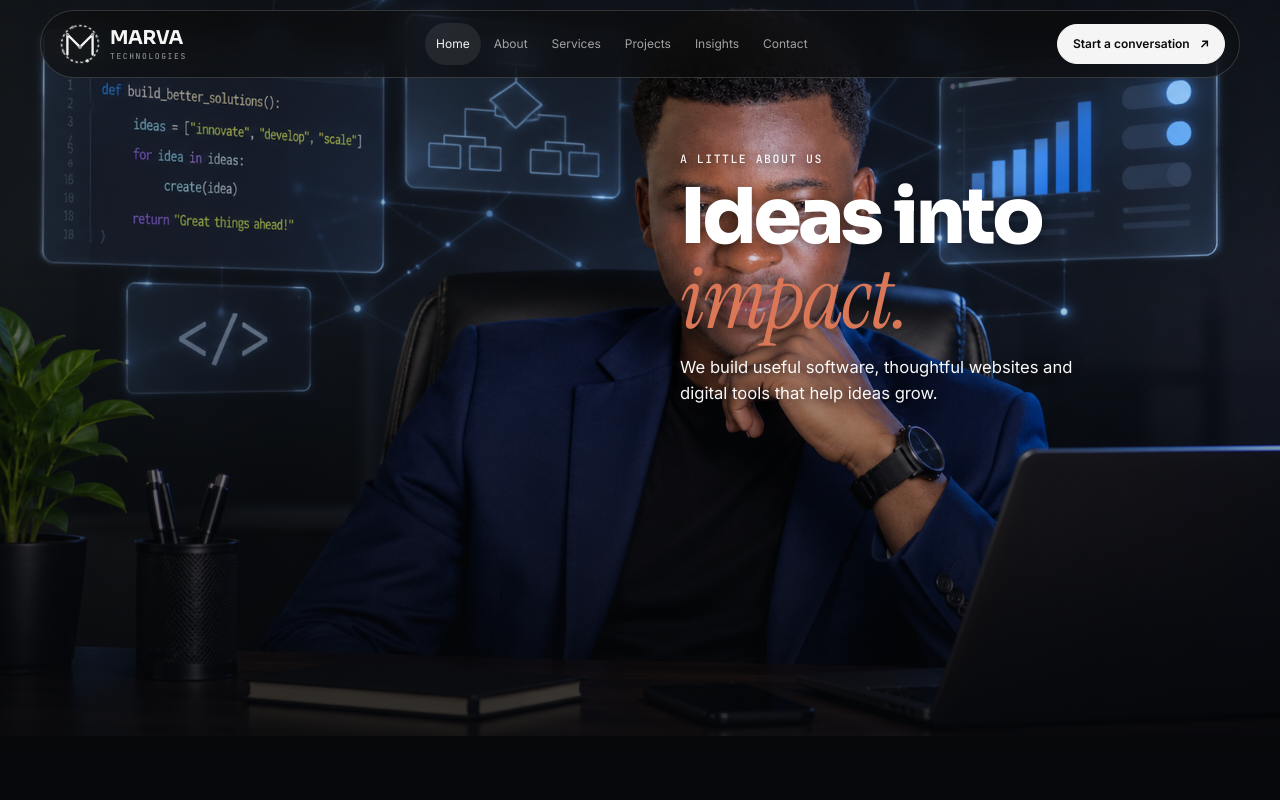
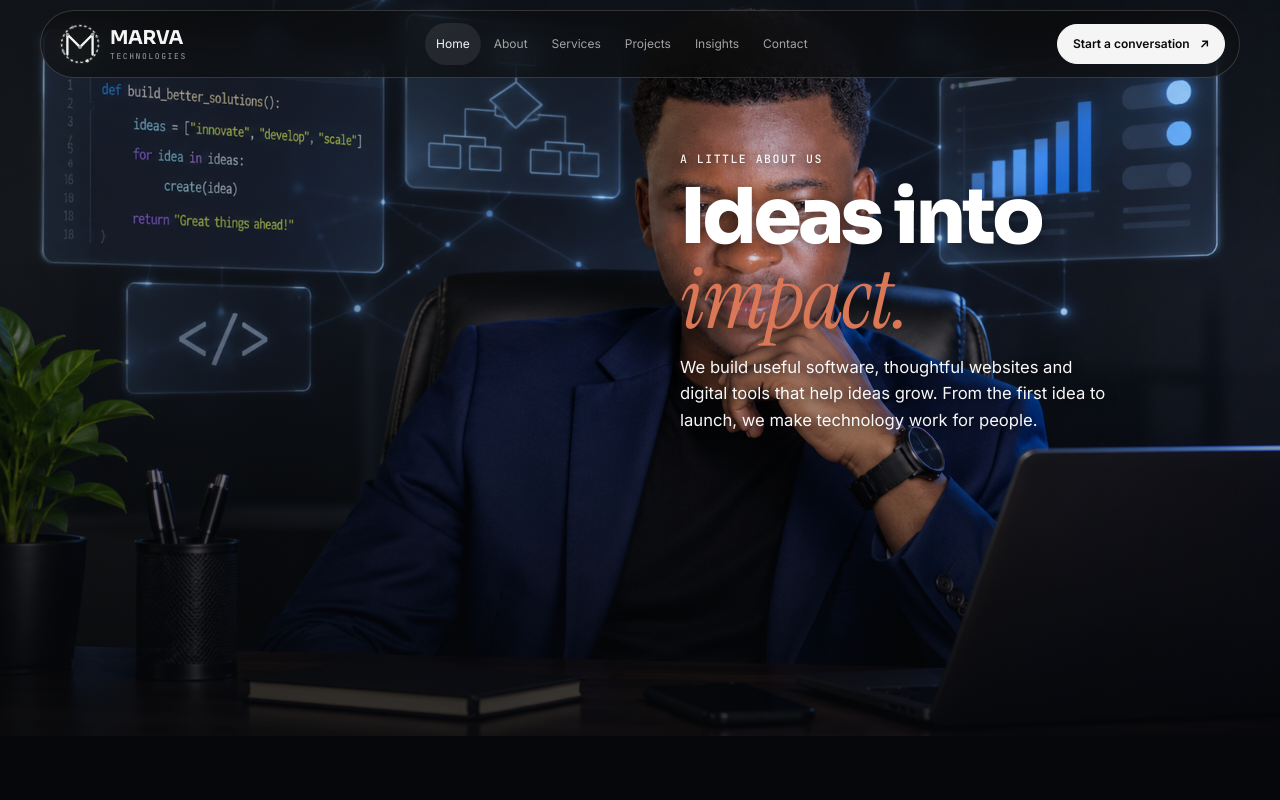
Before and after one commit to malvirn/marvatechnologies, a Next.js app: page / in a window 1280 px wide. Shown: the top 800 px of the page. Built offline with nearby package versions, Linux system fonts and the light colour scheme.

Commit message:
Expand homepage hero introduction

```diff
--- a/src/components/Hero.tsx
+++ b/src/components/Hero.tsx
@@ -4,7 +4,7 @@ import { useTypewriter } from "@/hooks/useTypewriter";
 
 export default function Hero() {
   const typed = useTypewriter(
-    "We build useful software, thoughtful websites and digital tools that help ideas grow.",
+    "We build useful software, thoughtful websites and digital tools that help ideas grow. From the first idea to launch, we make technology work for people.",
     { speed: 34 }
   );
 
```
